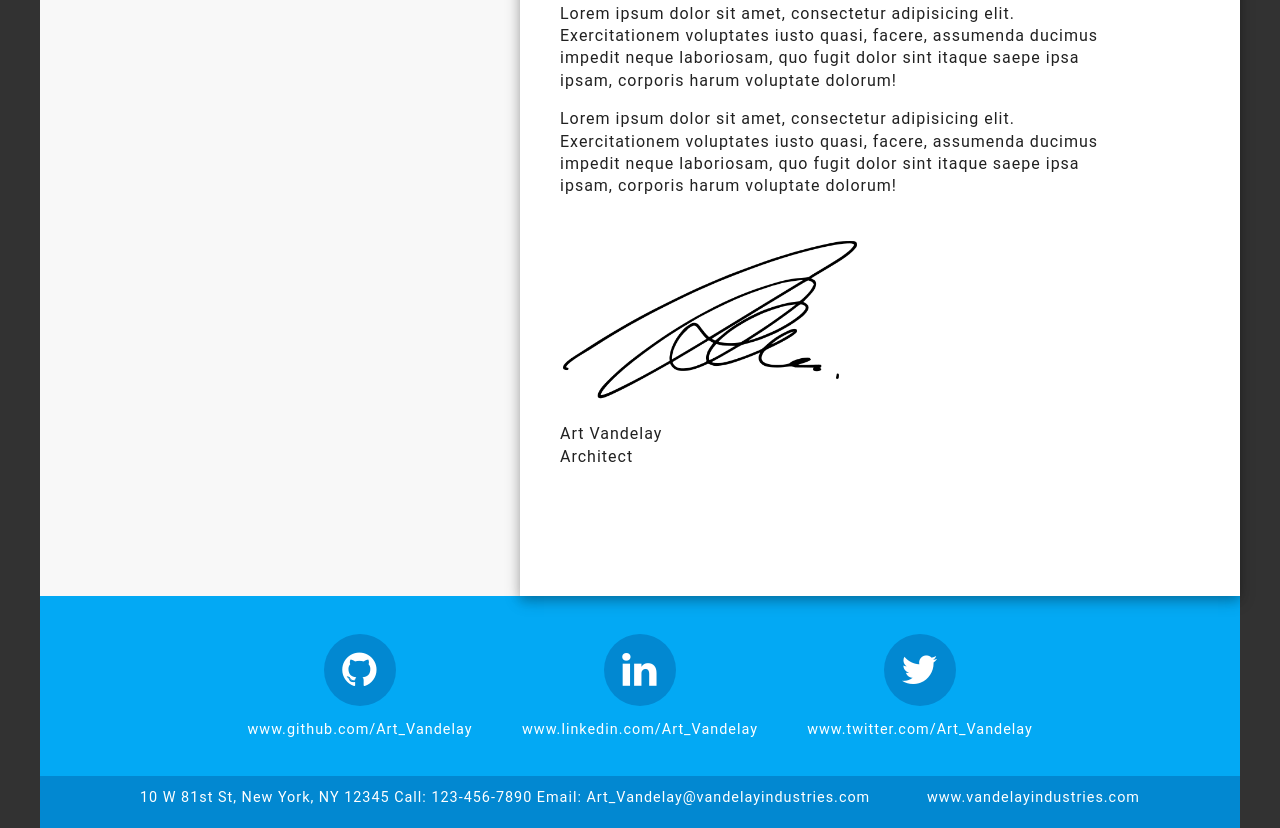
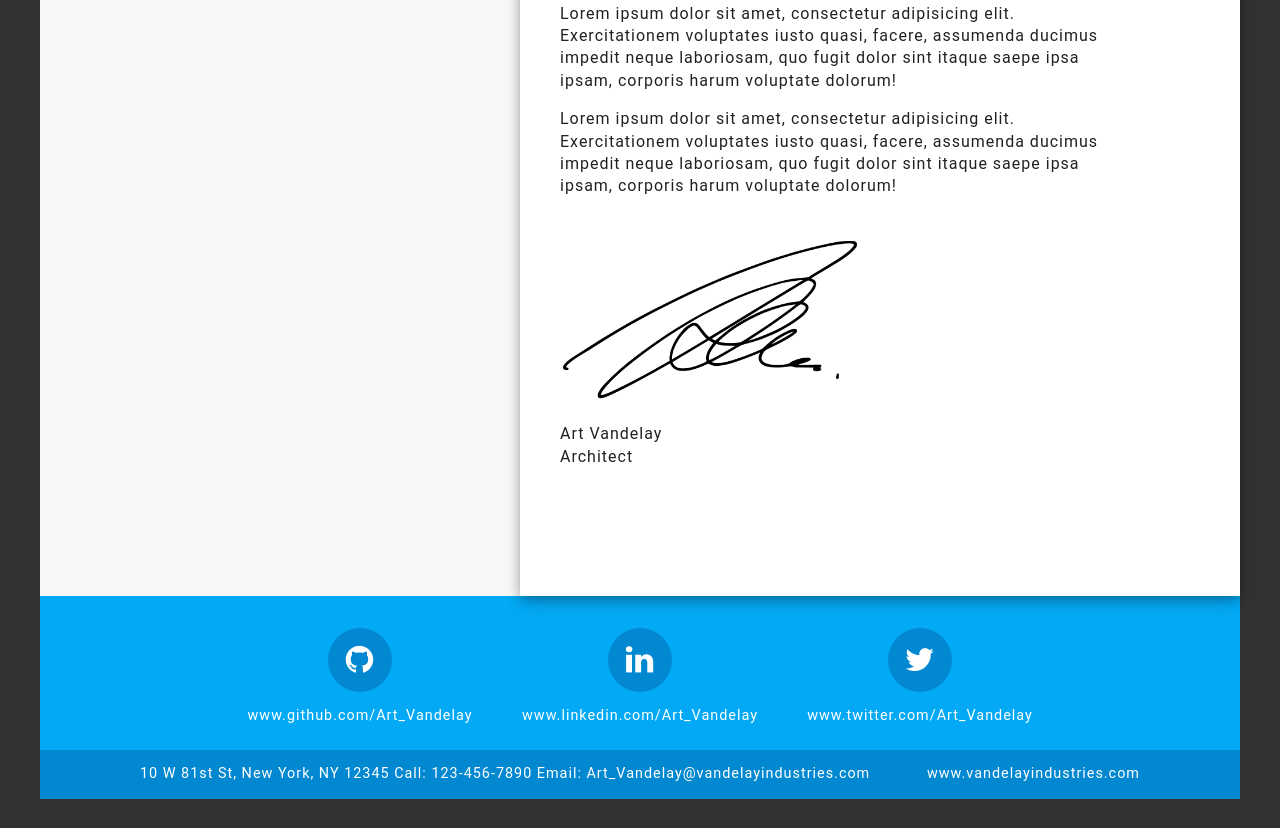
Before and after one commit to gp22/material-resume-template, a website built with webpack: page src/index.html in a window 1280 px wide. Shown: the part 892-1720 px from the top of the page. After the commit the page ends 1691 px from the top, so only its background shows below. Built offline with nearby package versions, Linux system fonts and the light colour scheme.

Commit message:
Add transitions, margins and padding

```diff
--- a/src/css/modules/_footer.scss
+++ b/src/css/modules/_footer.scss
@@ -1,32 +1,54 @@
 .footer {
   color: $primary-color-text;
   background-color: $primary-color;
-  font-size: .9rem;
   letter-spacing: 1px;
 
   &--contact-box {
     flex-direction: column;
-    height: 180px;
     width: 280px;
 
     &__icon {
+      margin-top: 2rem;
       background-color: $primary-color-dark;
-      font-size: 2.5rem;
-      width: 4.5rem;
-      height: 4.5rem;
+      width: 4rem;
+      height: 4rem;
       border-radius: 50%;
       margin-bottom: 1rem;
-      transition: all 0.3s;
+      transition: transform .2s cubic-bezier(0.11, 0.37, 0.79, 1.86), box-shadow .2s linear;
+
+      i {
+        font-size: 2rem;
+        transition: transform .3s;
+      }
 
       &:hover {
-        transform: scale(1.2);
-        transform: rotate(360deg);
+        transform: scale(1.1);
+        box-shadow: 0 5px 15px rgba(0, 0, 0, 0.23), 0 3px 10px rgba(0, 0, 0, 0.16);
+
+        i {
+          transform: rotate(360deg);
+        }
       }
     }
   }
 
+  &--link {
+    margin-bottom: 1.6rem;
+    font-size: .9rem;
+    transition: transform .15s cubic-bezier(0.11, 0.37, 0.79, 1.86), text-shadow .15s linear;
+
+    &:hover {
+      transform: scale(1.1);
+      text-shadow: 0 5px 15px rgba(0, 0, 0, 0.23), 0 3px 10px rgba(0, 0, 0, 0.16);
+    }
+  }
+
   &__dark {
+    font-size: .9rem;
     background-color: $primary-color-dark;
-    height: 52px;
+    p {
+      margin: 0;
+      padding: 1rem 0;
+    }
   }
 }
--- a/src/index.html
+++ b/src/index.html
@@ -94,19 +94,19 @@
         <a href="#" class="row row__center row__center-vertical footer--contact-box__icon">
           <i class="fa fa-github" aria-hidden="true"></i>
         </a>
-        <a href="#">www.github.com/Art_Vandelay</a>
+        <a class="footer--link" href="#">www.github.com/Art_Vandelay</a>
       </div>
       <div class="row row__center row__center-vertical footer--contact-box">
         <a href="#" class="row row__center row__center-vertical footer--contact-box__icon">
           <i class="fa fa-linkedin" aria-hidden="true"></i>
         </a>
-        <a href="#">www.linkedin.com/Art_Vandelay</a>
+        <a class="footer--link" href="#">www.linkedin.com/Art_Vandelay</a>
       </div>
       <div class="row row__center row__center-vertical footer--contact-box">
         <a href="#" class="row row__center row__center-vertical footer--contact-box__icon">
           <i class="fa fa-twitter" aria-hidden="true"></i>
         </a>
-        <a href="#">www.twitter.com/Art_Vandelay</a>
+        <a class="footer--link" href="#">www.twitter.com/Art_Vandelay</a>
       </div>
     </div>
     <div class="footer__dark">
```
